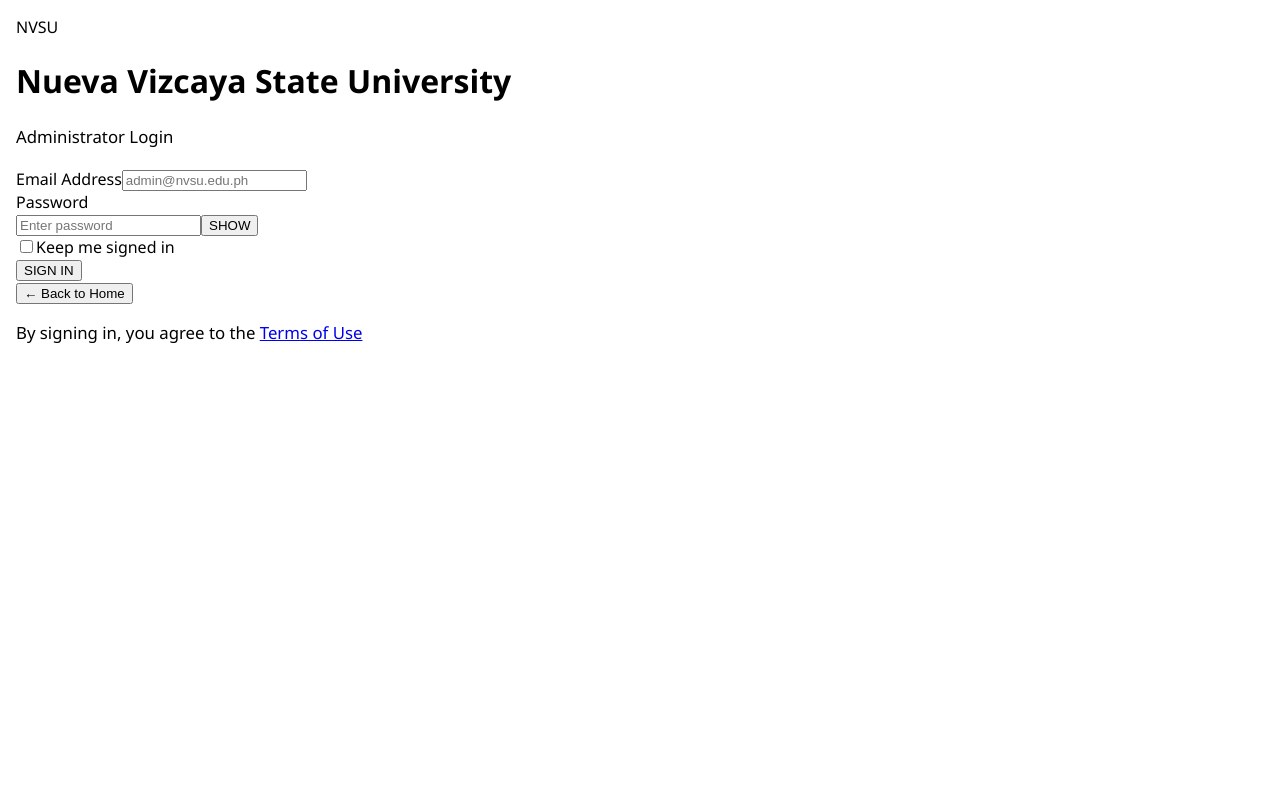
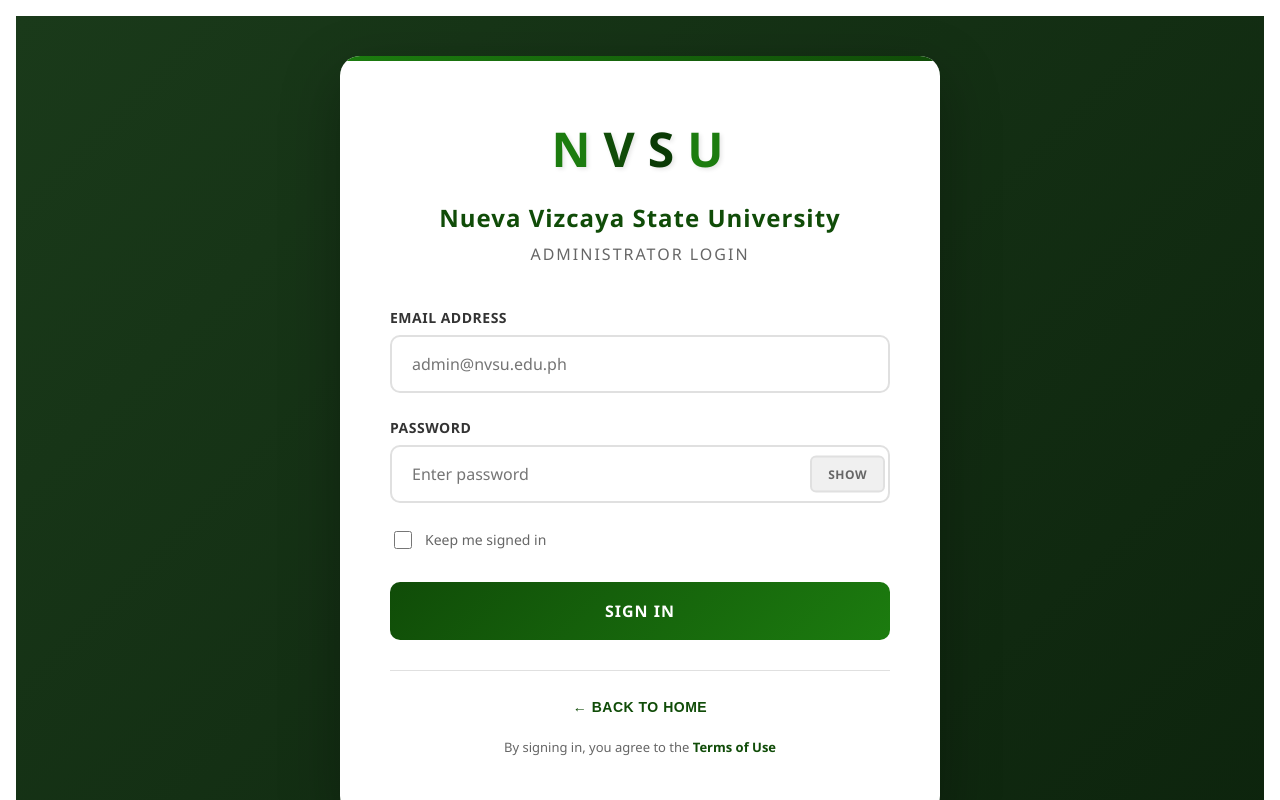
Before and after one commit to yzma-er/my-app, a React (Create React App) app: page / in a window 1280 px wide. Both pictures are taken after a click on the button "Administrator". Built offline with nearby package versions, Linux system fonts and the light colour scheme; no server answers.

Commit message:
Update LoginPage.css

```diff
--- a/src/pages/LoginPage.css
+++ b/src/pages/LoginPage.css
@@ -772,3 +772,342 @@
     margin: 0 auto;
   }
 }
+
+
+/* ============================
+   ADMIN LOGIN PAGE STYLES (NVSVU Style)
+============================ */
+.admin-login-wrapper {
+  min-height: 100vh;
+  display: flex;
+  align-items: center;
+  justify-content: center;
+  background: linear-gradient(135deg, #1a3a1a 0%, #0d240d 100%);
+  padding: 20px;
+  font-family: 'Segoe UI', Tahoma, Geneva, Verdana, sans-serif;
+}
+
+.admin-login-container {
+  background: white;
+  border-radius: 20px;
+  box-shadow: 0 20px 60px rgba(0, 0, 0, 0.3);
+  padding: 60px 50px;
+  max-width: 500px;
+  width: 100%;
+  text-align: center;
+  position: relative;
+  overflow: hidden;
+}
+
+.admin-login-container::before {
+  content: '';
+  position: absolute;
+  top: 0;
+  left: 0;
+  right: 0;
+  height: 5px;
+  background: linear-gradient(90deg, #1C7C0F 0%, #104C08 100%);
+}
+
+.admin-login-header {
+  margin-bottom: 40px;
+}
+
+.nvsu-logo {
+  margin-bottom: 20px;
+}
+
+.nvsu-logo-text {
+  font-size: 48px;
+  font-weight: 900;
+  letter-spacing: 5px;
+  color: #104C08;
+  display: inline-flex;
+  gap: 8px;
+  text-shadow: 2px 2px 4px rgba(0, 0, 0, 0.1);
+}
+
+.nvsu-logo-text span:nth-child(1) { color: #1C7C0F; }
+.nvsu-logo-text span:nth-child(2) { color: #104C08; }
+.nvsu-logo-text span:nth-child(3) { color: #0a3a05; }
+.nvsu-logo-text span:nth-child(4) { color: #1C7C0F; }
+
+.admin-title {
+  font-size: 24px;
+  font-weight: 700;
+  color: #104C08;
+  margin: 15px 0 8px 0;
+  letter-spacing: 1px;
+}
+
+.admin-subtitle {
+  font-size: 16px;
+  color: #666;
+  font-weight: 500;
+  margin: 0;
+  letter-spacing: 2px;
+  text-transform: uppercase;
+}
+
+.admin-login-form {
+  width: 100%;
+}
+
+.admin-input-group {
+  margin-bottom: 25px;
+  text-align: left;
+}
+
+.admin-input-group label {
+  display: block;
+  margin-bottom: 8px;
+  font-size: 14px;
+  font-weight: 600;
+  color: #333;
+  text-transform: uppercase;
+  letter-spacing: 0.5px;
+}
+
+.admin-input {
+  width: 100%;
+  padding: 16px 20px;
+  border: 2px solid #e0e0e0;
+  border-radius: 10px;
+  font-size: 16px;
+  color: #333;
+  background: white;
+  box-sizing: border-box;
+  transition: all 0.3s ease;
+  font-family: 'Segoe UI', Tahoma, Geneva, Verdana, sans-serif;
+}
+
+.admin-input:focus {
+  outline: none;
+  border-color: #104C08;
+  box-shadow: 0 0 0 3px rgba(16, 76, 8, 0.1);
+}
+
+.admin-input:disabled {
+  background-color: #f8f9fa;
+  border-color: #dee2e6;
+  cursor: not-allowed;
+}
+
+.admin-password-container {
+  position: relative;
+}
+
+.admin-password-container input {
+  padding-right: 80px;
+}
+
+.admin-password-toggle {
+  position: absolute;
+  right: 5px;
+  top: 50%;
+  transform: translateY(-50%);
+  background: #f0f0f0;
+  border: 2px solid #e0e0e0;
+  padding: 8px 16px;
+  border-radius: 6px;
+  font-size: 12px;
+  font-weight: 600;
+  color: #666;
+  cursor: pointer;
+  transition: all 0.2s ease;
+  text-transform: uppercase;
+  letter-spacing: 0.5px;
+  font-family: 'Segoe UI', Tahoma, Geneva, Verdana, sans-serif;
+}
+
+.admin-password-toggle:hover:not(:disabled) {
+  background: #e0e0e0;
+  color: #333;
+}
+
+.admin-password-toggle:disabled {
+  opacity: 0.5;
+  cursor: not-allowed;
+}
+
+.admin-options {
+  display: flex;
+  justify-content: flex-start;
+  align-items: center;
+  margin-bottom: 30px;
+  font-size: 14px;
+}
+
+.admin-remember-me {
+  display: flex;
+  align-items: center;
+  gap: 10px;
+  color: #666;
+  cursor: pointer;
+  user-select: none;
+}
+
+.admin-remember-me input[type="checkbox"] {
+  width: 18px;
+  height: 18px;
+  border: 2px solid #ccc;
+  border-radius: 4px;
+  cursor: pointer;
+  accent-color: #104C08;
+}
+
+.admin-remember-me input[type="checkbox"]:disabled {
+  opacity: 0.6;
+  cursor: not-allowed;
+}
+
+.admin-login-button {
+  width: 100%;
+  padding: 18px;
+  background: linear-gradient(135deg, #104C08 0%, #1C7C0F 100%);
+  color: white;
+  border: none;
+  border-radius: 10px;
+  font-size: 16px;
+  font-weight: 700;
+  cursor: pointer;
+  transition: all 0.3s ease;
+  display: flex;
+  align-items: center;
+  justify-content: center;
+  gap: 12px;
+  min-height: 56px;
+  text-transform: uppercase;
+  letter-spacing: 1px;
+  font-family: 'Segoe UI', Tahoma, Geneva, Verdana, sans-serif;
+}
+
+.admin-login-button:hover:not(:disabled) {
+  transform: translateY(-2px);
+  box-shadow: 0 8px 24px rgba(16, 76, 8, 0.3);
+}
+
+.admin-login-button:active:not(:disabled) {
+  transform: translateY(0);
+}
+
+.admin-login-button:disabled {
+  opacity: 0.7;
+  cursor: not-allowed;
+  transform: none !important;
+}
+
+.admin-loader {
+  border: 2px solid rgba(255, 255, 255, 0.3);
+  border-radius: 50%;
+  border-top: 2px solid white;
+  width: 22px;
+  height: 22px;
+  animation: spin 1s linear infinite;
+}
+
+.admin-footer {
+  margin-top: 30px;
+  padding-top: 20px;
+  border-top: 1px solid #e0e0e0;
+  display: flex;
+  flex-direction: column;
+  gap: 15px;
+}
+
+.back-to-home {
+  background: none;
+  border: none;
+  color: #104C08;
+  font-size: 14px;
+  font-weight: 600;
+  cursor: pointer;
+  padding: 8px;
+  border-radius: 6px;
+  transition: all 0.2s ease;
+  display: flex;
+  align-items: center;
+  justify-content: center;
+  gap: 6px;
+  text-transform: uppercase;
+  letter-spacing: 0.5px;
+}
+
+.back-to-home:hover:not(:disabled) {
+  color: #0a3a05;
+  background-color: rgba(16, 76, 8, 0.1);
+}
+
+.back-to-home:disabled {
+  opacity: 0.5;
+  cursor: not-allowed;
+}
+
+.terms-note {
+  font-size: 13px;
+  color: #666;
+  margin: 0;
+  line-height: 1.4;
+}
+
+.terms-link {
+  color: #104C08;
+  text-decoration: none;
+  font-weight: 600;
+  transition: color 0.2s ease;
+}
+
+.terms-link:hover {
+  color: #0a3a05;
+  text-decoration: underline;
+}
+
+/* Responsive adjustments for admin login */
+@media (max-width: 768px) {
+  .admin-login-container {
+    padding: 40px 30px;
+    border-radius: 15px;
+    margin: 20px;
+  }
+
+  .nvsu-logo-text {
+    font-size: 36px;
+    letter-spacing: 3px;
+  }
+
+  .admin-title {
+    font-size: 20px;
+  }
+
+  .admin-subtitle {
+    font-size: 14px;
+  }
+
+  .admin-input {
+    padding: 14px 16px;
+  }
+
+  .admin-login-button {
+    padding: 16px;
+    min-height: 50px;
+  }
+}
+
+@media (max-width: 480px) {
+  .admin-login-container {
+    padding: 30px 20px;
+  }
+
+  .nvsu-logo-text {
+    font-size: 32px;
+  }
+
+  .admin-title {
+    font-size: 18px;
+  }
+
+  .admin-password-toggle {
+    font-size: 11px;
+    padding: 6px 12px;
+  }
+}
```
